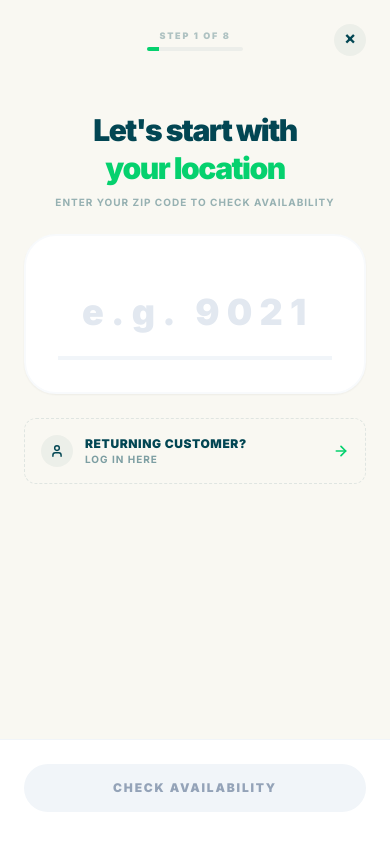
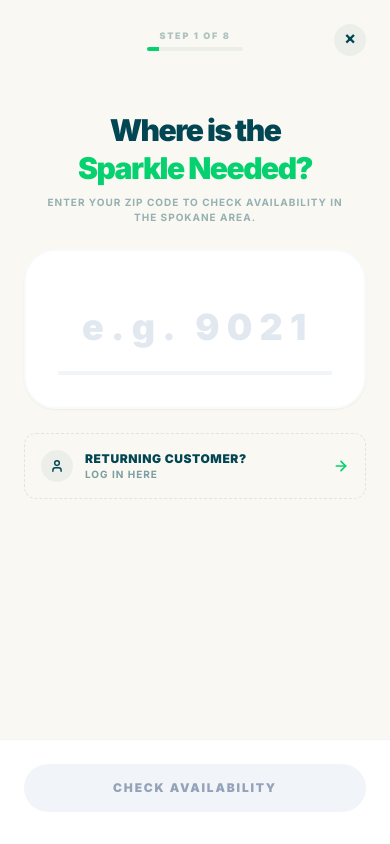
Before and after one commit to renatoquerales28-byte/extreme-cleaning-next, a Next.js app: page /quote in a window 390 px wide. Built offline with nearby package versions, Linux system fonts and the light colour scheme; no server answers; the database is empty.

Commit message:
fix(ui): responsive header text on zip step to match mobile/desktop spec

```diff
--- a/src/components/wizard/steps/ZipStep.tsx
+++ b/src/components/wizard/steps/ZipStep.tsx
@@ -59,11 +59,13 @@ export default function ZipStep({ onNext, onReturning }: ZipStepProps) {
             {/* SCROLLABLE CONTENT AREA */}
             <div className="flex-1 overflow-y-auto w-full px-6 pt-8 pb-32 no-scrollbar">
                 <div className="max-w-xl mx-auto space-y-6">
-                    <div className="text-center space-y-2">
-                        <h2 className="text-3xl md:text-5xl font-black tracking-tighter text-[#024653] leading-tight">
-                            Let&apos;s start with <br /> <span className="text-[#05D16E]">your location</span>
+                    <div className="text-center space-y-2 md:hidden">
+                        <h2 className="text-3xl font-black tracking-tighter text-[#024653] leading-tight text-balance">
+                            Where is the <br /> <span className="text-[#05D16E]">Sparkle Needed?</span>
                         </h2>
-                        <p className="text-[10px] text-[#024653]/40 font-bold uppercase tracking-widest text-center w-full">Enter your Zip Code to check availability</p>
+                        <p className="text-[10px] text-[#024653]/40 font-bold uppercase tracking-widest text-center w-full px-4">
+                            Enter your zip code to check availability in the Spokane area.
+                        </p>
                     </div>
 
                     <div className="bg-white border-2 border-slate-50 p-8 rounded-[2rem] shadow-sm space-y-6">
```
